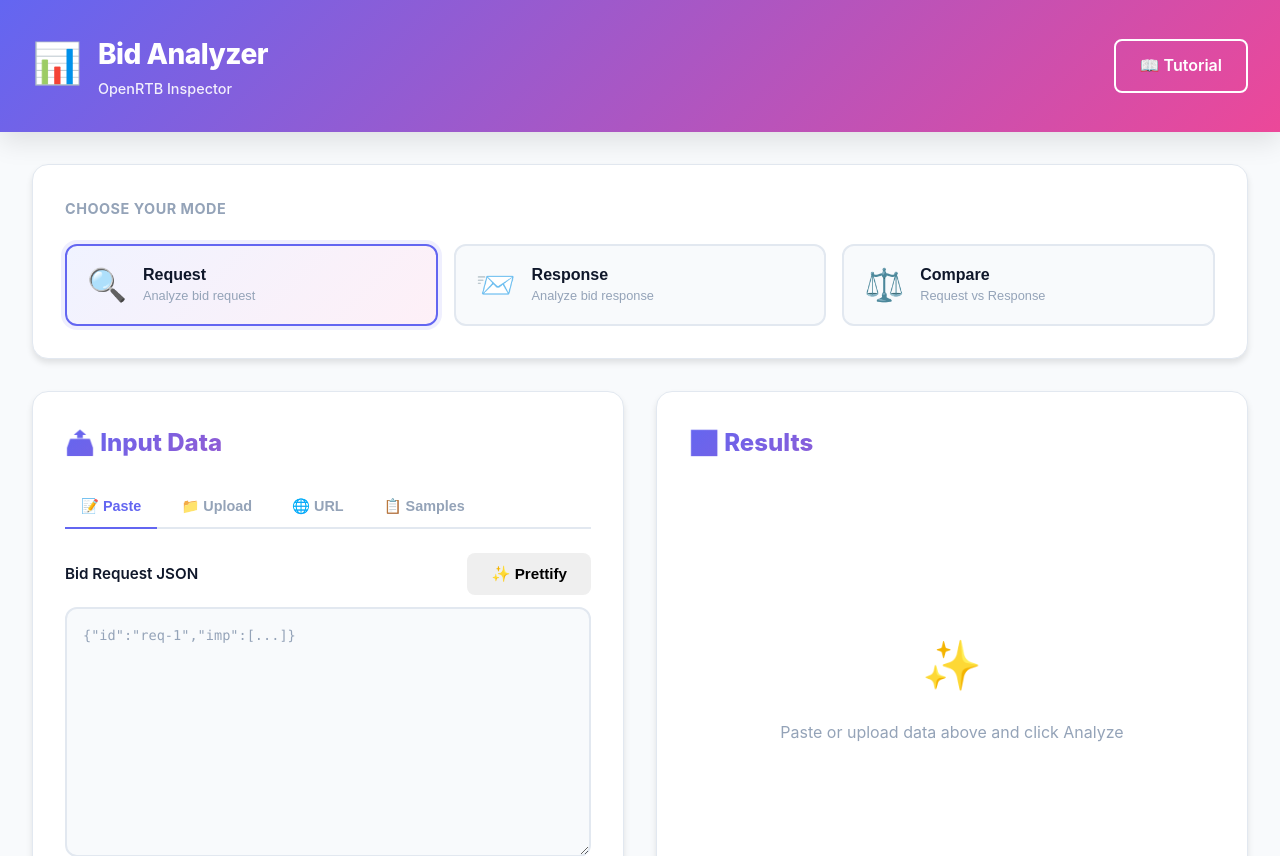
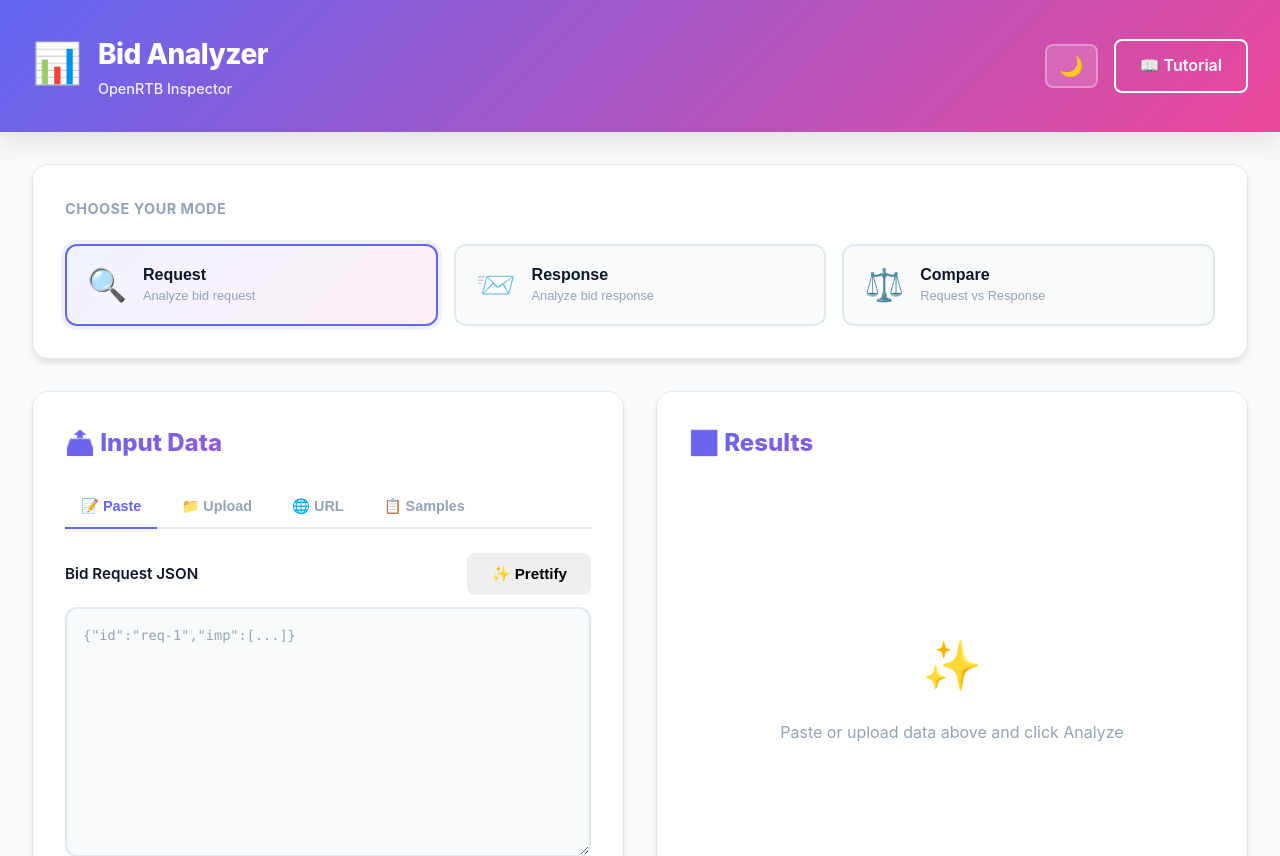
Before and after one commit to SantoshMahanty/bid-analyzer, a FastAPI app: page / in a window 1280 px wide. Shown: the top 856 px of the page. Run offline with FastAPI, Linux system fonts and the light colour scheme.

Commit message:
Phase 4: Theme & Export Tools - Enterprise Features
🎭 Theme Support
✅ Light/Dark mode toggle in header (🌙/☀️)
✅ CSS custom properties for theme switching
✅ localStorage persistence (saved preference)
✅ System preference detection (prefers-color-scheme)
✅ Smooth theme transitions
✅ Complete color variable support for both themes

📊 Enhanced Export Tools
✅ CSV Export - Structured data export with metrics
✅ PDF Export - Generate printable reports (HTML format)
✅ JSON Export - Complete analysis dump
✅ HTML Export - Standalone report with styling
✅ Copy to Clipboard - One-click result copying
✅ Export buttons in results section

📑 PDF Report Features
✅ Professional styling with gradients
✅ Request analysis section with KPI cards
✅ Response analysis section
✅ Insights rendering
✅ Metadata (timestamp, generated date)
✅ Print-optimized layout
✅ Raw data JSON dump

🎨 Visual Enhancements
✅ Header actions container
✅ Theme toggle button styling
✅ New export buttons (CSV, PDF)
✅ Dark mode color scheme
✅ Semantic color variables

🔧 Technical Implementation
✅ Theme management functions
✅ CSV generation from report data
✅ PDF/HTML generation with full styling
✅ LocalStorage integration
✅ Event handling for theme toggle

This completes all 4 phases of the UI/UX overhaul:
Phase 1: Backend Intelligence ✅
Phase 2: Input Enhancement ✅
Phase 3: Visual Design & KPI Metrics ✅
Phase 4: Theme & Export Tools ✅

The Bid Analyzer is now feature-complete with modern UI patterns, comprehensive analysis capabilities, multiple export options, and theme support!

Co-Authored-By: Claude Haiku 4.5 <noreply@anthropic.com>

```diff
--- a/app/static/app.js
+++ b/app/static/app.js
@@ -740,3 +740,212 @@ async function fetchURL(mode) {
         showStatus(`❌ Fetch failed: ${err.message}`, "error");
     }
 }
+
+/* Phase 4: Theme & Export Tools */
+
+// Theme Management
+function initializeTheme() {
+    const themeToggle = document.getElementById('theme-toggle');
+    if (!themeToggle) return;
+
+    // Check saved theme preference or system preference
+    const savedTheme = localStorage.getItem('theme');
+    const prefersDark = window.matchMedia('(prefers-color-scheme: dark)').matches;
+    const theme = savedTheme || (prefersDark ? 'dark' : 'light');
+
+    applyTheme(theme);
+    themeToggle.addEventListener('click', () => {
+        const current = document.documentElement.getAttribute('data-theme');
+        const newTheme = current === 'dark' ? 'light' : 'dark';
+        applyTheme(newTheme);
+    });
+}
+
+function applyTheme(theme) {
+    if (theme === 'dark') {
+        document.documentElement.setAttribute('data-theme', 'dark');
+        document.getElementById('theme-toggle').textContent = '☀️';
+        localStorage.setItem('theme', 'dark');
+    } else {
+        document.documentElement.removeAttribute('data-theme');
+        document.getElementById('theme-toggle').textContent = '🌙';
+        localStorage.setItem('theme', 'light');
+    }
+}
+
+// Advanced Export Functions
+function exportCSV() {
+    if (!state.report) {
+        showStatus("No analysis results to export", "error");
+        return;
+    }
+
+    const report = state.report;
+    const rows = [];
+
+    // Headers
+    rows.push(['Metric', 'Value'].join(','));
+
+    // Request data
+    if (report.request?.summary) {
+        rows.push(['--- REQUEST DATA ---', ''].join(','));
+        Object.entries(report.request.summary).forEach(([k, v]) => {
+            rows.push([k, typeof v === 'object' ? JSON.stringify(v) : v].join(','));
+        });
+    }
+
+    // Response data
+    if (report.response?.summary) {
+        rows.push(['--- RESPONSE DATA ---', ''].join(','));
+        Object.entries(report.response.summary).forEach(([k, v]) => {
+            rows.push([k, typeof v === 'object' ? JSON.stringify(v) : v].join(','));
+        });
+    }
+
+    // Insights
+    if (report.request?.human_explanations?.length) {
+        rows.push(['--- INSIGHTS ---', ''].join(','));
+        report.request.human_explanations.forEach((exp, i) => {
+            rows.push([`Insight ${i+1}`, exp].join(','));
+        });
+    }
+
+    const csv = rows.join('\n');
+    const blob = new Blob([csv], { type: 'text/csv' });
+    const url = window.URL.createObjectURL(blob);
+    const a = document.createElement('a');
+    a.href = url;
+    a.download = `bid-analysis-${new Date().toISOString().slice(0,10)}.csv`;
+    document.body.appendChild(a);
+    a.click();
+    window.URL.revokeObjectURL(url);
+    document.body.removeChild(a);
+    showStatus("✅ CSV exported successfully", "success");
+}
+
+function exportPDF() {
+    if (!state.report) {
+        showStatus("No analysis results to export", "error");
+        return;
+    }
+
+    // For PDF export, we'll generate styled HTML and let browser handle it
+    const htmlContent = generatePDFHTML();
+    const blob = new Blob([htmlContent], { type: 'text/html' });
+    const url = window.URL.createObjectURL(blob);
+    const a = document.createElement('a');
+    a.href = url;
+    a.download = `bid-analysis-${new Date().toISOString().slice(0,10)}.html`;
+    document.body.appendChild(a);
+    a.click();
+    window.URL.revokeObjectURL(url);
+    document.body.removeChild(a);
+    showStatus("✅ Report exported (open in browser and print as PDF)", "success");
+}
+
+function generatePDFHTML() {
+    const report = state.report;
+    const timestamp = new Date().toLocaleString();
+
+    return `<!DOCTYPE html>
+<html>
+<head>
+    <meta charset="UTF-8">
+    <title>Bid Analysis Report</title>
+    <style>
+        * { margin: 0; padding: 0; box-sizing: border-box; }
+        body { font-family: -apple-system, BlinkMacSystemFont, "Segoe UI", Roboto, sans-serif; color: #1f2937; line-height: 1.6; }
+        .container { max-width: 900px; margin: 0 auto; padding: 2rem; }
+        .header { background: linear-gradient(135deg, #667eea 0%, #764ba2 100%); color: white; padding: 2rem; border-radius: 8px; margin-bottom: 2rem; }
+        .header h1 { font-size: 2rem; margin-bottom: 0.5rem; }
+        .meta { font-size: 0.9rem; opacity: 0.9; }
+        .section { margin-bottom: 2rem; page-break-inside: avoid; }
+        .section h2 { font-size: 1.5rem; color: #667eea; margin-bottom: 1rem; padding-bottom: 0.5rem; border-bottom: 2px solid #e5e7eb; }
+        .kpi-grid { display: grid; grid-template-columns: repeat(2, 1fr); gap: 1rem; margin-bottom: 1rem; }
+        .kpi-card { background: #f9fafb; padding: 1rem; border-radius: 8px; border-left: 4px solid #667eea; }
+        .kpi-label { font-size: 0.85rem; color: #6b7280; text-transform: uppercase; }
+        .kpi-value { font-size: 1.5rem; font-weight: 700; color: #1f2937; margin-top: 0.5rem; }
+        .insight { background: #f0fdf4; padding: 1rem; margin-bottom: 0.75rem; border-left: 4px solid #10b981; border-radius: 4px; }
+        .insight-label { color: #047857; font-weight: 600; font-size: 0.9rem; }
+        .insight-text { color: #1f2937; margin-top: 0.5rem; }
+        pre { background: #f9fafb; padding: 1rem; overflow-x: auto; border-radius: 4px; font-size: 0.85rem; }
+        @media print { body { background: white; } .container { padding: 0; } }
+    </style>
+</head>
+<body>
+    <div class="container">
+        <div class="header">
+            <h1>📊 Bid Analysis Report</h1>
+            <div class="meta">Generated: ${timestamp}</div>
+        </div>
+
+        ${report.request ? `
+        <div class="section">
+            <h2>📋 Request Analysis</h2>
+            <div class="kpi-grid">
+                <div class="kpi-card">
+                    <div class="kpi-label">Request ID</div>
+                    <div class="kpi-value">${report.request.summary?.request_id?.substring(0, 12) || '—'}</div>
+                </div>
+                <div class="kpi-card">
+                    <div class="kpi-label">Format</div>
+                    <div class="kpi-value">${report.request.summary?.ad_format || '—'}</div>
+                </div>
+                <div class="kpi-card">
+                    <div class="kpi-label">Impressions</div>
+                    <div class="kpi-value">${report.request.summary?.impression_count || 1}</div>
+                </div>
+                <div class="kpi-card">
+                    <div class="kpi-label">CTV Score</div>
+                    <div class="kpi-value">${report.request.request_type_detection?.ctv_score || 0}/20</div>
+                </div>
+            </div>
+            ${report.request.human_explanations?.length ? `
+            <h3 style="margin-top: 1.5rem; color: #1f2937; margin-bottom: 1rem;">Key Insights</h3>
+            ${report.request.human_explanations.map((exp, i) => `
+            <div class="insight">
+                <div class="insight-label">💡 Insight ${i+1}</div>
+                <div class="insight-text">${exp}</div>
+            </div>
+            `).join('')}
+            ` : ''}
+        </div>
+        ` : ''}
+
+        ${report.response ? `
+        <div class="section">
+            <h2>📨 Response Analysis</h2>
+            <div class="kpi-grid">
+                <div class="kpi-card">
+                    <div class="kpi-label">Total Bids</div>
+                    <div class="kpi-value">${report.response.summary?.bid_count || 0}</div>
+                </div>
+                <div class="kpi-card">
+                    <div class="kpi-label">Seats</div>
+                    <div class="kpi-value">${report.response.summary?.seat_count || 0}</div>
+                </div>
+                <div class="kpi-card">
+                    <div class="kpi-label">Max Bid</div>
+                    <div class="kpi-value">$${report.response.summary?.max_bid_price || '—'}</div>
+                </div>
+                <div class="kpi-card">
+                    <div class="kpi-label">Avg Bid</div>
+                    <div class="kpi-value">$${report.response.summary?.avg_bid_price || '—'}</div>
+                </div>
+            </div>
+        </div>
+        ` : ''}
+
+        <div class="section">
+            <h2>📄 Raw Data</h2>
+            <pre>${JSON.stringify(report, null, 2)}</pre>
+        </div>
+    </div>
+</body>
+</html>`;
+}
+
+// Initialize Phase 4 on page load
+document.addEventListener('DOMContentLoaded', () => {
+    initializeTheme();
+});
--- a/app/static/styles.css
+++ b/app/static/styles.css
@@ -116,6 +147,32 @@ html, body {
     background: white;
     color: var(--primary);
     transform: scale(1.05);
+}
+
+.header-actions {
+    display: flex;
+    align-items: center;
+    gap: 1rem;
+}
+
+.header-btn {
+    background: rgba(255, 255, 255, 0.15);
+    color: white;
+    border: 2px solid rgba(255, 255, 255, 0.3);
+    padding: 0.5rem 0.75rem;
+    border-radius: 8px;
+    font-size: 1.25rem;
+    cursor: pointer;
+    transition: all 0.3s;
+    display: flex;
+    align-items: center;
+    justify-content: center;
+}
+
+.header-btn:hover {
+    background: rgba(255, 255, 255, 0.25);
+    border-color: rgba(255, 255, 255, 0.5);
+    transform: scale(1.1);
 }
 
 /* Main */
--- a/app/templates/index.html
+++ b/app/templates/index.html
@@ -21,7 +21,10 @@
                         <p>OpenRTB Inspector</p>
                     </div>
                 </div>
-                <a href="/tutorial" class="header-link">📖 Tutorial</a>
+                <div class="header-actions">
+                    <button class="header-btn" id="theme-toggle" title="Toggle dark mode">🌙</button>
+                    <a href="/tutorial" class="header-link">📖 Tutorial</a>
+                </div>
             </div>
         </header>
 
@@ -240,6 +243,8 @@
                             <button class="btn btn-secondary" onclick="copyResults()">📋 Copy</button>
                             <button class="btn btn-secondary" onclick="exportJSON()">📄 JSON</button>
                             <button class="btn btn-secondary" onclick="exportHTML()">💾 HTML</button>
+                            <button class="btn btn-secondary" onclick="exportCSV()">📊 CSV</button>
+                            <button class="btn btn-secondary" onclick="exportPDF()">📑 PDF</button>
                         </div>
                     </div>
                 </div>
```
Also changed, not shown: other parts of app/static/styles.css (+31 -0 lines), .claude/settings.local.json.
